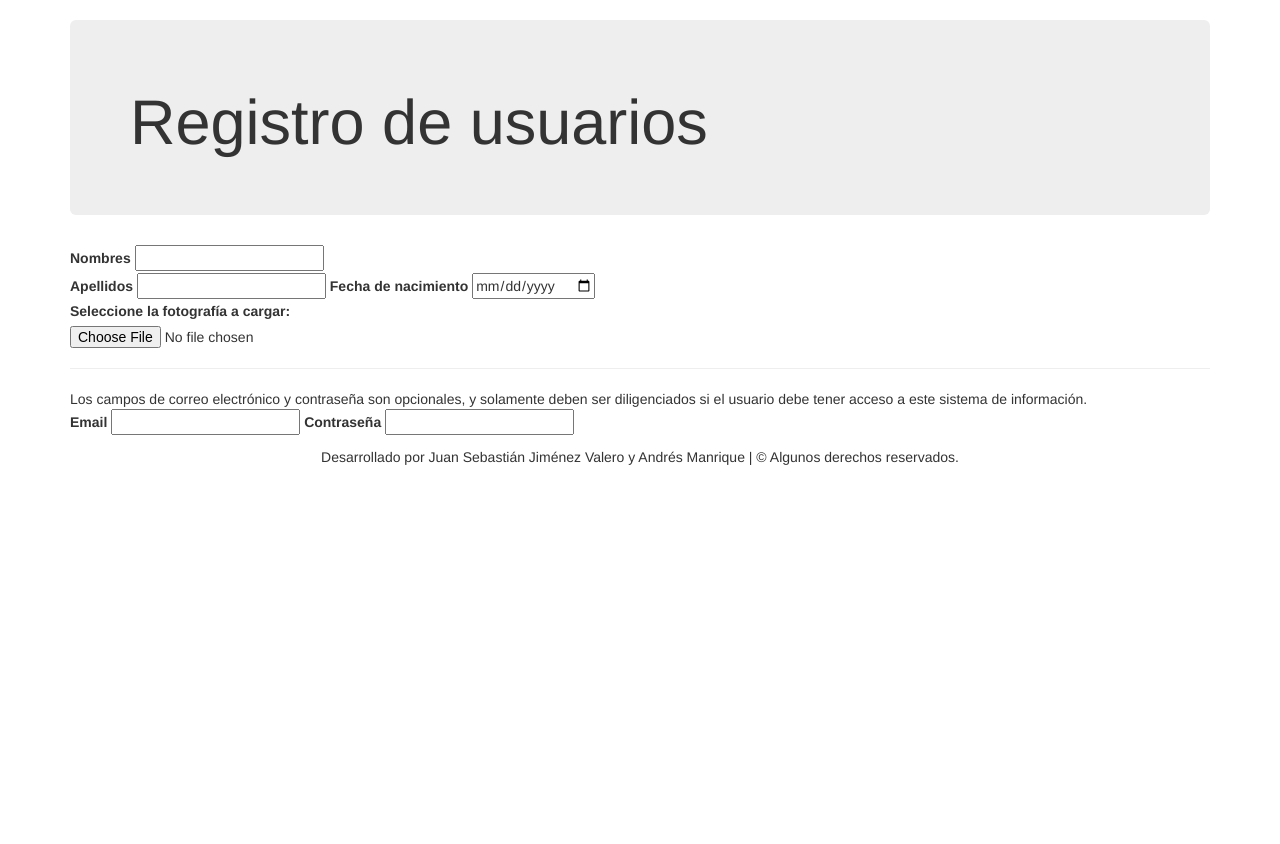
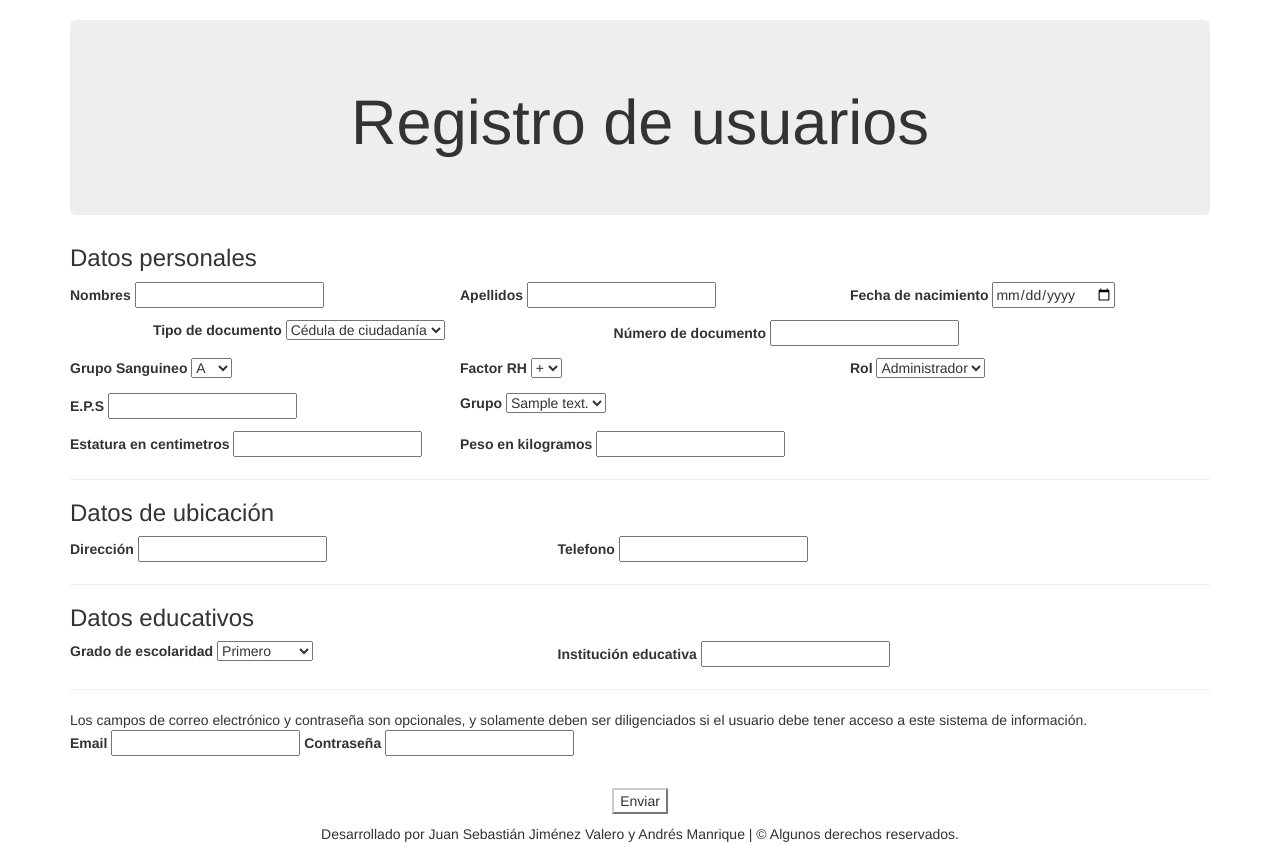
Before and after one commit to actually-not-an-username/celtas, a Flask app: page /test in a window 1280 px wide. Shown: the part 51-895 px from the top of the page. Before the commit the page ends 516 px from the top, so only its background shows below. Run offline with Flask 2, Linux system fonts and the light colour scheme; tables that the repository leaves empty hold one stand-in row (values such as "Sample post"); some libraries are stand-ins or nearby versions.

Commit message:
Added creation of user, functional reports non functional

```diff
--- a/app.py
+++ b/app.py
@@ -5,8 +5,10 @@ from flask import flash, Flask, render_template, request, redirect, url_for
 from flask_login import current_user, login_user, login_required, LoginManager, logout_user, UserMixin
 from flask_migrate import Migrate
 from flask_sqlalchemy import SQLAlchemy
-from flask_uploads import UploadSet, configure_uploads, send_from_directory
+from flask_uploads import UploadSet, configure_uploads, send_from_directory, IMAGES
+from pandas import DataFrame
 from sqlalchemy import func
+from sqlalchemy.orm import load_only
 from view.FormClasses import UserForm
 from werkzeug.security import generate_password_hash, check_password_hash
 from werkzeug.urls import url_parse
@@ -19,8 +21,8 @@ login = LoginManager(app)
 login.login_view = 'login'
 login.login_message = 'Por favor inicie sesión para acceder a esta página'
 
-datasets = UploadSet("datasets", ("txt", "csv", "xls", "xlsx"))
-configure_uploads(app, datasets)
+photos = UploadSet("fotos", IMAGES)
+configure_uploads(app, photos)
 
 
 class Grupo(database.Model):
@@ -45,21 +47,18 @@ class Usuario(UserMixin, database.Model):
     tipodocumento = database.Column(database.Integer)
     eps = database.Column(database.String(250))
     niveleducativo = database.Column(database.Integer)
-    localidad = database.Column(database.Integer)
     telefono = database.Column(database.String(30))
     direccion = database.Column(database.String(30))
     institucioneducativa = database.Column(database.String(30))
     fechacreacion = database.Column(
         database.DateTime, index=True, default=datetime.utcnow)
-    activo = database.Column(database.Boolean)
-    estadoregistro = database.Column(database.Integer)
     rol = database.Column(database.Integer)
     idgrupo = database.Column(
         database.Integer, database.ForeignKey('grupo.id'))
     email = database.Column(database.String(250), index=True, unique=True)
     clave = database.Column(database.String(250), unique=True)
-    acudientes = database.relationship(
-        'Relativos', backref='acudientes', lazy='dynamic')
+    '''acudientes = database.relationship(
+        'Relativos', backref='acudientes', lazy='dynamic')'''
 
     def __repr__(self):
         return '<Usuario {} {}>'.format(self.nombre, self.apellido)
@@ -97,6 +96,68 @@ class Relativos(database.Model):
 
     def __repr__(self):
         return '<Acudiente {} {}>'.format(self.nombre, self.apellido)
+
+
+def clearFiles(filename, path):
+    filepath = os.path.join(path, filename)
+    if os.path.exists(filepath):
+        os.remove(filepath)
+
+
+def getFileExt(filename):
+    index = filename.rfind('.')
+    if (index != -1):
+        return filename[index:]
+    return None
+
+
+def changeName(currentFileName, id):
+    ext = getFileExt(currentFileName)
+    if ext != None:
+        return str(id) + ext
+    return None
+
+
+def findDocTypes(id):
+    doc_types = {
+        1: 'Cédula de ciudadanía',
+        2: 'Tarjeta de identidad',
+        3: 'Registro Civil'
+    }
+    return doc_types.get(id, "Tipo de identificación inválido")
+
+
+def findEducationLevels(id):
+    education_levels = {
+        1: 'Primero',
+        2: 'Segundo',
+        3: 'Tercero',
+        4: 'Cuarto',
+        5: 'Quinto',
+        6: 'Sexto',
+        7: 'Septimo',
+        8: 'Octavo',
+        9: 'Noveno',
+        10: 'Décimo',
+        11: 'Once',
+        12: 'Técnico',
+        13: 'Universitario'
+    }
+    return education_levels.get(id, "Nivel educativo inválido")
+
+
+def findRoles(id):
+    role_types = {
+        1: 'Administrador',
+        2: 'Colaborador',
+        3: 'Estudiante'
+    }
+    return role_types.get(id, "Rol inválido")
+
+
+def findGroups(id):
+    group = Grupo.query.get(int(id)).first()
+    return group.descripcion
 
 
 @login.user_loader
@@ -160,13 +221,81 @@ def user_management():
 @app.route("/create_user", methods=['GET', 'POST'])
 @login_required
 def create_user():
-    return render_template("layout.html")
+    form = UserForm()
+    form.group_id.choices = [(g.id, g.descripcion)
+                             for g in Grupo.query.order_by('descripcion')]
+    if form.validate_on_submit():
+        current_user = Usuario()
+        if form.birthdate.data is not None:
+            current_user.fechanacimiento = form.birthdate.data
+        if form.firstname.data is not None:
+            current_user.nombre = form.firstname.data
+        if form.surname.data is not None:
+            current_user.apellido = form.surname.data
+        if form.email.data is not None:
+            current_user.email = form.email.data
+        if form.password.data is not None:
+            current_user.set_password(form.password.data)
+        if form.blood_group.data is not None:
+            current_user.gruposanguineo = form.blood_group.data
+        if form.rh_factor.data is not None:
+            current_user.factorrh = form.rh_factor.data
+        if form.document_type.data is not None:
+            current_user.tipodocumento = form.document_type.data
+        if form.document_number.data is not None:
+            current_user.documento = form.document_number.data
+        if form.role_type.data is not None:
+            current_user.rol = form.role_type.data
+        if form.eps.data is not None:
+            current_user.eps = form.eps.data
+        if form.education_level.data is not None:
+            current_user.niveleducativo = form.education_level.data
+        if form.group_id.data is not None:
+            current_user.idgrupo = form.group_id.data
+        if form.height.data is not None:
+            current_user.estatura = form.height.data
+        if form.weight.data is not None:
+            current_user.peso = form.weight.data
+        if form.educative_plantel.data is not None:
+            current_user.institucioneducativa = form.educative_plantel.data
+        if form.address.data is not None:
+            current_user.direccion = form.address.data
+        if form.phone.data is not None:
+            current_user.telefono = form.phone.data
+        print(current_user)
+        '''uploadFile = request.picture.data
+        if uploadFile is not None:
+            newFileName = changeName(
+                uploadFile.filename, current_user.documento)
+            print('About to load picture :)' + newFileName)
+            if newFileName != None:
+                ext = getFileExt(newFileName)
+                path = os.path.join(
+                    app.config['UPLOADS_DEFAULT_DEST'], "photos/")
+                clearFiles(newFileName, path)
+                uploadFile.filename = newFileName
+                datasets.save(uploadFile)
+                flash('Foto del estudiante: ' + newFileName + ' cargada correctamente')'''
+        database.session.add(current_user)
+        database.session.commit()
+        return redirect(url_for('user_management'))
+    return render_template("user.html", form=form)
 
 
 @app.route("/get_user/<profile_id>")
 @login_required
 def query_user():
     return render_template("users.html", users=users.items, next_url=next_url, prev_url=prev_url)
+
+
+@app.route("/export_users")
+@login_required
+def get_report():
+    users = Usuario.query.with_entities(Usuario.nombre, Usuario.apellido, Usuario.fechanacimiento, Usuario.gruposanguineo, Usuario.factorrh, Usuario.peso, Usuario.estatura, Usuario.documento,
+                                        Usuario.tipodocumento, Usuario.eps, Usuario.niveleducativo, Usuario.telefono, Usuario.direccion, Usuario.institucioneducativa, Usuario.fechacreacion, Usuario.rol, Usuario.idgrupo, Usuario.email).all()
+    for user in users:
+        print((zip(user.keys(), user.values())))
+    return redirect('/uploads/results/listado_usuarios.xlsx')
 
 
 @app.route("/update_user/<profile_id>", methods=['GET', 'POST'])
@@ -184,7 +313,9 @@ def asistencia():
 @app.route("/test")
 def test():
     form = UserForm()
-    return render_template("user.html", form = form)
+    form.group_id.choices = [(g.id, g.descripcion)
+                             for g in Grupo.query.order_by('descripcion')]
+    return render_template("user.html", form=form)
 
 
 @app.route('/uploads/<path:filename>', methods=['GET', 'POST'])
--- a/templates/user.html
+++ b/templates/user.html
@@ -1,24 +1,66 @@
 {% extends "layout.html" %} {% block body %}
 <div class="container">
-    <div class="jumbotron">
+    <div class="jumbotron text-center">
         <h1>Registro de usuarios</h1>
     </div>
     <form method="POST" enctype="multipart/form-data">
-        {% from "includes/_formhelper.html" import render_field %}
-        {{ form.hidden_tag() }}
-        <div>
-            {{render_field(form.firstname)}}
+        {% from "includes/_formhelper.html" import render_field %} {{ form.hidden_tag() }}
+        <h3>Datos personales</h3>
+        <div class="row">
+            <div class="col-sm-4">{{render_field(form.firstname)}}</div>
+            <div class="col-sm-4">{{render_field(form.surname)}}</div>
+            <div class="col-sm-4">{{render_field(form.birthdate)}}</div>
         </div>
-            {{render_field(form.surname)}}
-        {{render_field(form.birthdate)}} <br>
-        {{render_field(form.picture)}}
-
+        <p>
+            <div class="row text-center">
+                <div class="col-sm-5">{{render_field(form.document_type)}}</div>
+                <div class="col-sm-5">{{render_field(form.document_number)}}</div>
+            </div>
+        </p>
+        <p>
+            <div class="row">
+                <div class="col-sm-4">{{render_field(form.blood_group)}}</div>
+                <div class="col-sm-4">{{render_field(form.rh_factor)}}</div>
+                <div class="col-sm-4">{{render_field(form.role_type)}}</div>
+            </div>
+        </p>
+        <p>
+            <div class="row">
+                <div class="col-sm-4">{{render_field(form.eps)}}</div>
+                <div class="col-sm-4">{{render_field(form.group_id)}}</div>
+            </div>
+        </p>
+        <p>
+            <div class="row">
+                <div class="col-sm-4">{{render_field(form.height)}}</div>
+                <div class="col-sm-4">{{render_field(form.weight)}}</div>
+            </div>
+        </p>
+        <hr>
+        <h3>Datos de ubicación</h3>
+        <div class="row">
+            <div class="col-sm-5">{{render_field(form.address)}}</div>
+            <div class="col-sm-5">{{render_field(form.phone)}}</div>
+        </div>
+        <hr>
+        <h3>Datos educativos</h3>
+        <div class="row">
+            <div class="col-sm-5">{{render_field(form.education_level)}}</div>
+            <div class="col-sm-5">{{render_field(form.educative_plantel)}}</div>
+        </div>
         <hr>
         <p>
-            Los campos de correo electrónico y contraseña son opcionales, y solamente deben ser diligenciados si el usuario debe tener acceso a este sistema de información.<br>
-            {{render_field(form.email)}}
-            {{render_field(form.password)}}
+            Los campos de correo electrónico y contraseña son opcionales, y solamente deben ser diligenciados si el usuario debe tener
+            acceso a este sistema de información.
+            <br> {{render_field(form.email)}} {{render_field(form.password)}}
         </p>
+        {{ form.csrf_token }}
+        <center>
+            <p>
+                <br>
+                <input type="submit" value="Enviar" class="btn-default">
+            </p>
+        </center>
     </form>
 </div>
 {% endblock %}
--- a/templates/users.html
+++ b/templates/users.html
@@ -7,5 +7,7 @@
 {% endif %}
 <center>
     <a href="/create_user" class="btn btn-default btn-md" role="button">Crear usuario</a><br>
+
+    <!-- <a href="/export_users" class="btn btn-default btn-md" role="button">Exportar listado de usuarios</a><br> -->
 </center>
 {% endblock %}
```
Also changed, not shown: templates/user_list.html (+16 -3 lines), view/FormClasses.py (+31 -10 lines).
